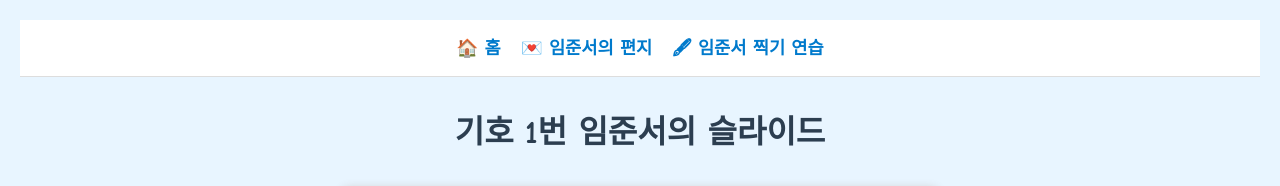
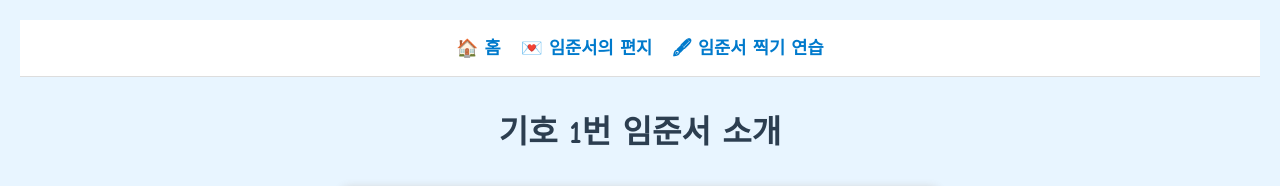
Before and after one commit to LIM-2014/school, a plain HTML site: page index.html in a window 1280 px wide. Shown: the top 186 px of the page. Drawn offline with nearby package versions, Linux system fonts and the light colour scheme; grey boxes are pictures that could not be loaded.

Commit message:
Update index.html

```diff
--- a/index.html
+++ b/index.html
@@ -101,7 +101,7 @@
     <a href="stamp.html">🖋 임준서 찍기 연습</a>
   </nav>
 
-  <h1>기호 1번 임준서의 슬라이드</h1>
+  <h1>기호 1번 임준서 소개</h1>
 
   <div class="swiper">
     <div class="swiper-wrapper">
```
